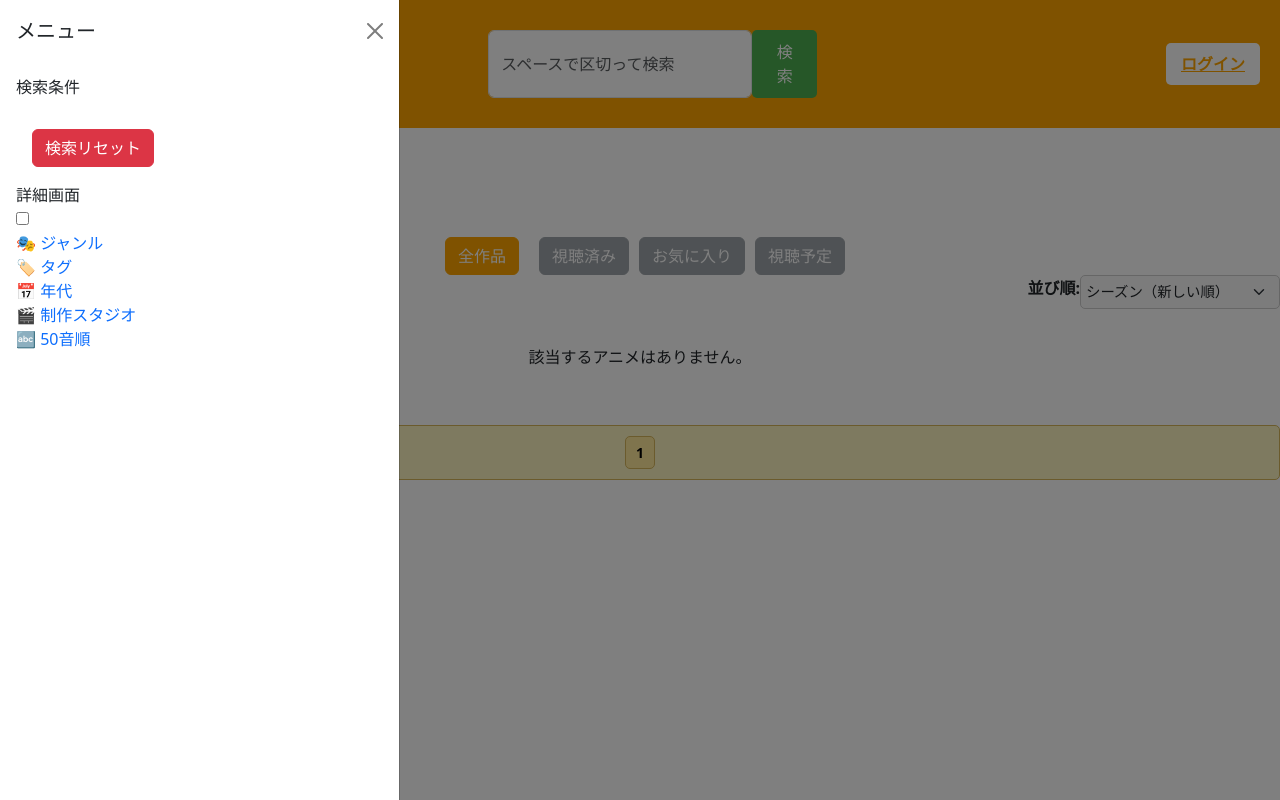
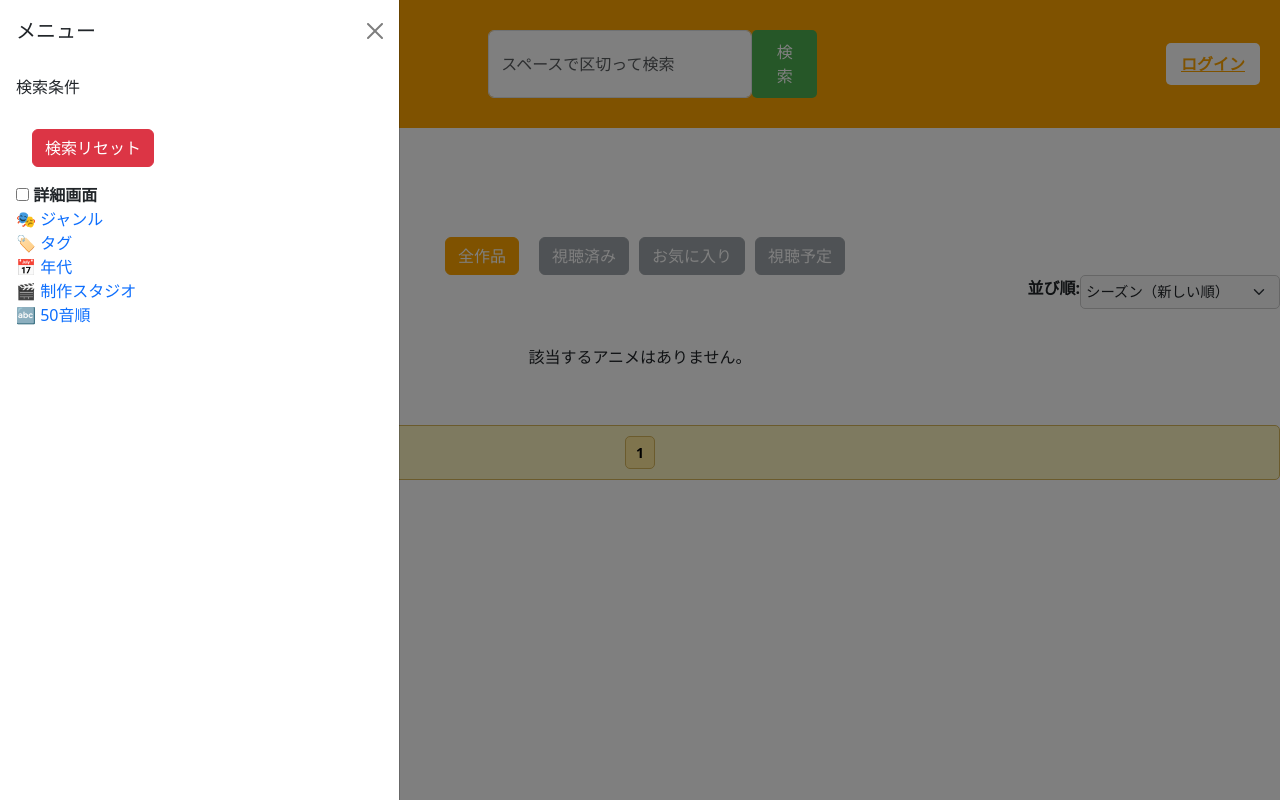
Before and after one commit to saltgyro/AnimeLog, a Django app: page /home/ in a window 1280 px wide, after a click on "メニューを開く". Run offline with Django 4.2, Linux system fonts and the light colour scheme; data that the repository does not hold is empty.

Commit message:
詳細ボタンの表示微調整

```diff
--- a/AnimeLog/templates/html/home.html
+++ b/AnimeLog/templates/html/home.html
@@ -101,10 +101,10 @@
             <button class="btn btn-danger m-3" id="reset-search">検索リセット</button>
         </div>
 
-        <span>詳細画面</span>
+
         <label class="switch">
             <input type="checkbox" id="toggle-detail">
-            <span class="slider"></span>
+            <span class="slider">詳細画面</span>
         </label>
 
         <ul class="list-unstyled">
```
